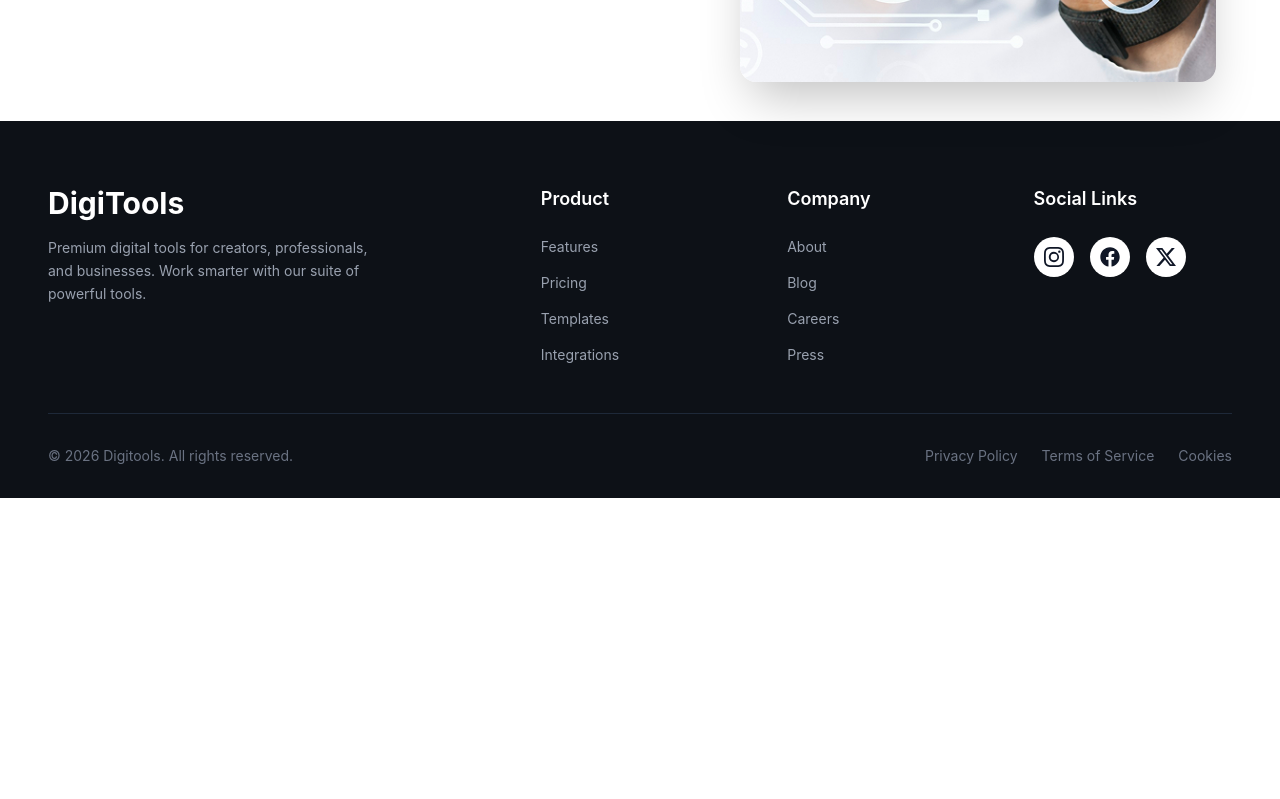
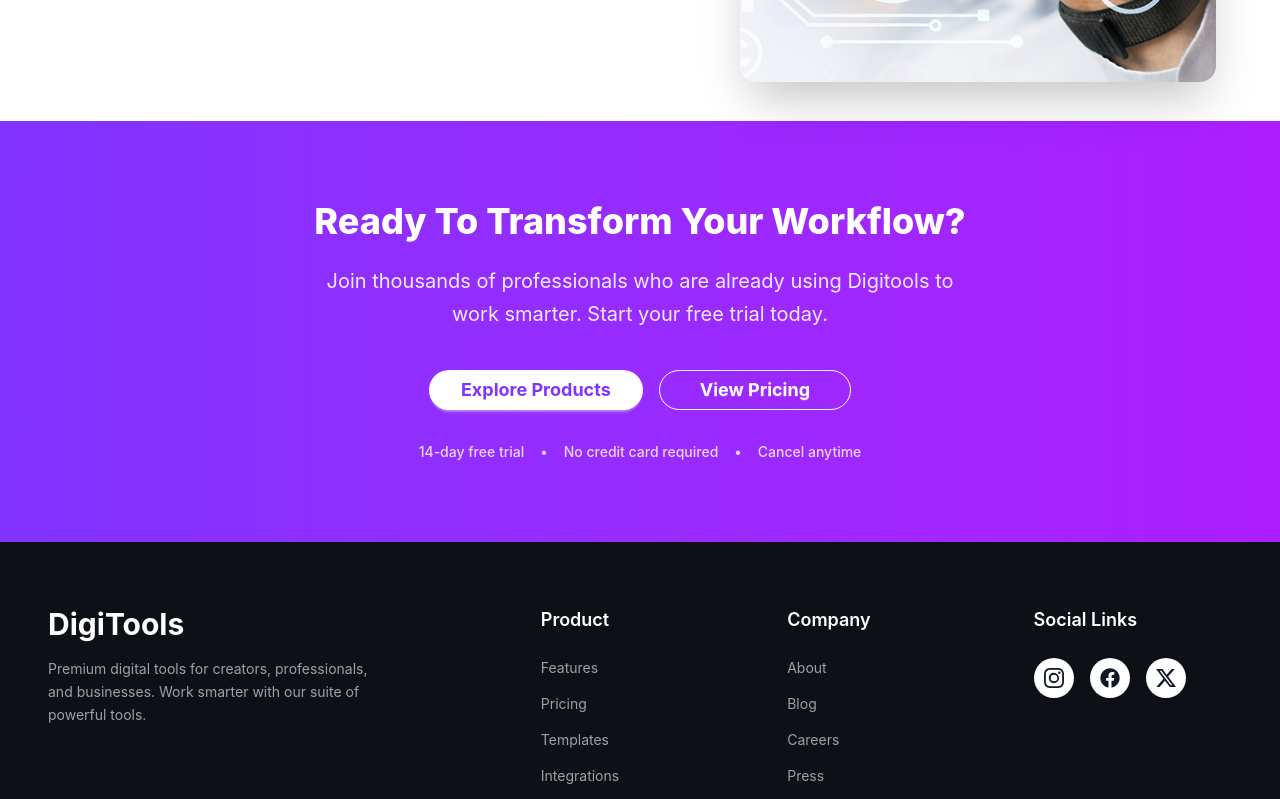
Before and after one commit to Muhammad-Piyas/assignment-13-6, a React (Vite) app: page / in a window 1280 px wide. Shown: the part 600-1399 px from the top of the page. Before the commit the page ends 1098 px from the top, so only its background shows below. Built offline with nearby package versions, Linux system fonts and the light colour scheme.

Commit message:
Ready To Transform Section Add

```diff
--- a/src/App.jsx
+++ b/src/App.jsx
@@ -1,11 +1,15 @@
 import Banner from "./components/banner/Banner";
+// import Counter from "./components/banner/Counter";
 import Footer from "./components/footer/Footer";
+import Ready from "./components/footer/Ready";
 import Navbar from "./components/navbar/Navbar";
 function App() {
   return (
     <>
       <Navbar></Navbar>
       <Banner></Banner>
+      {/* <Counter></Counter> */}
+      <Ready></Ready>
       <Footer></Footer>
     </>
   );
--- /dev/null
+++ b/src/components/footer/Ready.jsx
@@ -0,0 +1,35 @@
+const Ready = () => {
+  return (
+    <div className="bg-gradient-to-r from-[#8133FF] to-[#AD1DFF] py-20 px-4">
+      <div className="container mx-auto  px-6 text-center text-white ">
+        <h2 className="text-3xl md:text-4xl font-extrabold mb-6">
+          Ready To Transform Your Workflow?
+        </h2>
+
+        <p className="text-white/90 text-lg md:text-xl max-w-2xl mx-auto mb-10 leading-relaxed">
+          Join thousands of professionals who are already using Digitools to
+          work smarter. Start your free trial today.
+        </p>
+
+        <div className="flex flex-col sm:flex-row justify-center items-center gap-4 mb-8">
+          <button className="btn bg-white text-[#8133FF] border-none hover:bg-gray-100 rounded-full px-8 font-bold text-lg">
+            Explore Products
+          </button>
+          <button className="btn btn-outline border-white text-white hover:bg-white hover:text-[#8133FF] rounded-full px-12 md:px-10 font-bold text-lg">
+            View Pricing
+          </button>
+        </div>
+
+        <div className="flex flex-wrap justify-center gap-4 text-sm text-white/80 font-medium">
+          <span>14-day free trial</span>
+          <span className="hidden sm:inline">•</span>
+          <span>No credit card required</span>
+          <span className="hidden sm:inline">•</span>
+          <span>Cancel anytime</span>
+        </div>
+      </div>
+    </div>
+  );
+};
+
+export default Ready;
```
Also changed, not shown: src/components/banner/Counter.jsx (added).
